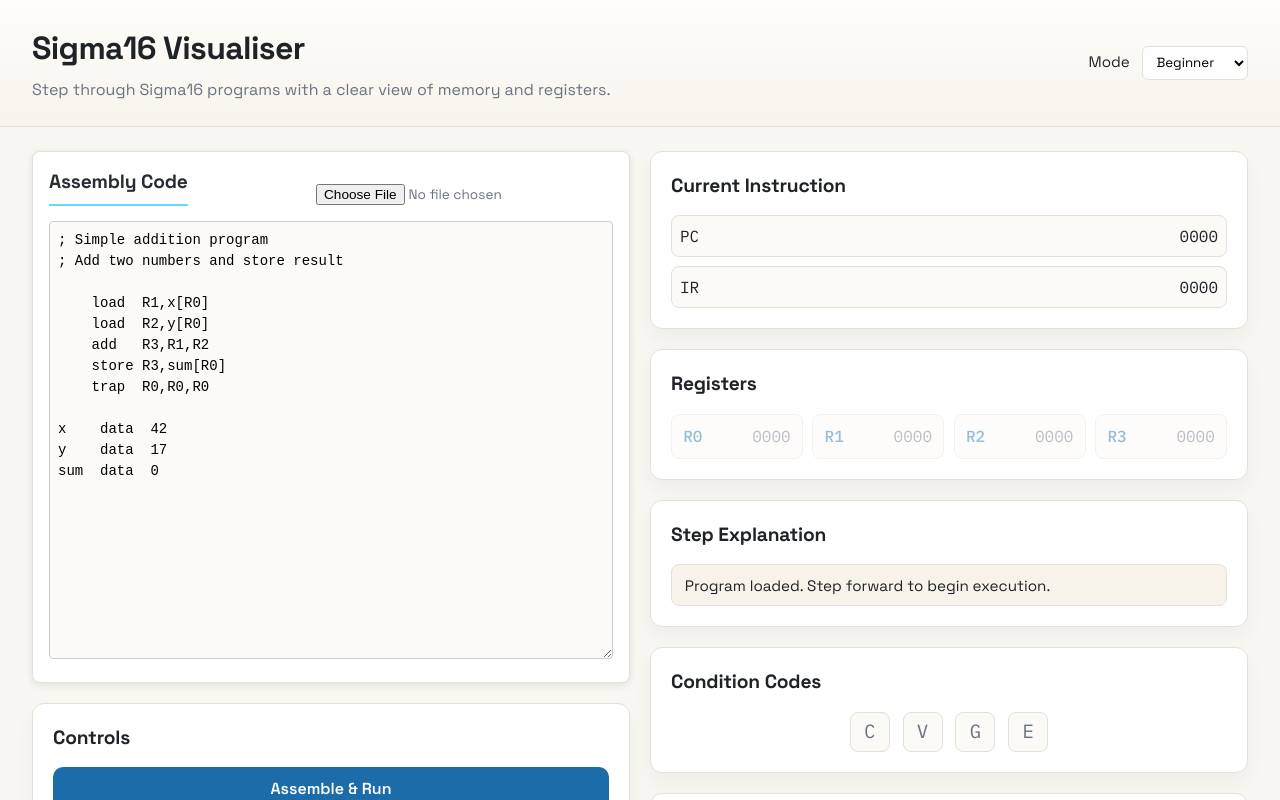
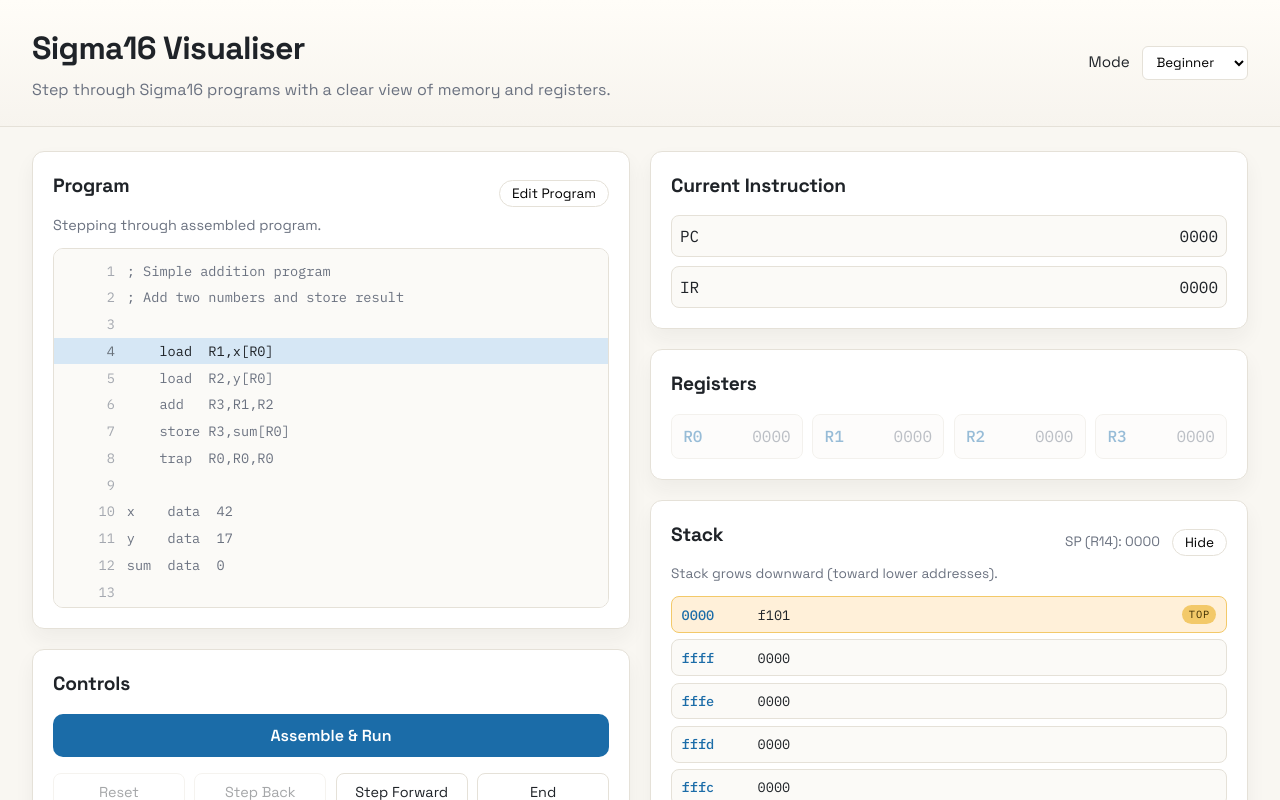
Before and after one commit to laurieshinn89/sigma16-visualiser, a React (Vite) app: page / in a window 1280 px wide. Both pictures are taken after a click on the button "Assemble & Run". Shown: the top 800 px of the page. Built offline with nearby package versions, Linux system fonts and the light colour scheme.

Commit message:
Lock program editor during stepping

```diff
--- a/src/components/Sigma16Visualizer.css
+++ b/src/components/Sigma16Visualizer.css
@@ -101,9 +101,27 @@ section h2 {
   letter-spacing: -0.01em;
 }
 
+.subheading {
+  margin: 1rem 0 0.6rem 0;
+  font-size: 1rem;
+  color: var(--muted);
+}
+
 .file-input input[type="file"] {
   font-size: 0.85rem;
   font-family: inherit;
+  color: var(--muted);
+}
+
+.program-actions {
+  display: flex;
+  align-items: center;
+  gap: 0.75rem;
+}
+
+.program-status {
+  margin: 0 0 0.75rem 0;
+  font-size: 0.9rem;
   color: var(--muted);
 }
 
@@ -230,12 +248,16 @@ section h2 {
 }
 
 .listing {
-  max-height: 260px;
+  max-height: 240px;
   overflow-y: auto;
   border: 1px solid var(--border);
   border-radius: 10px;
   background: #fbfaf7;
   padding: 0.5rem 0;
+}
+
+.listing-locked {
+  max-height: 360px;
 }
 
 .empty-state {
@@ -245,6 +267,15 @@ section h2 {
 }
 
 .help-button {
+  border: 1px solid var(--border);
+  background: #fff;
+  border-radius: 999px;
+  padding: 0.25rem 0.75rem;
+  font-size: 0.85rem;
+  cursor: pointer;
+}
+
+.toggle-button {
   border: 1px solid var(--border);
   background: #fff;
   border-radius: 999px;
@@ -431,6 +462,94 @@ section h2 {
   box-shadow: inset 0 0 0 1px var(--accent);
 }
 
+.memory-cell.stack-pointer {
+  border-color: #d89b25;
+  box-shadow: inset 0 0 0 1px #d89b25;
+}
+
+.mem-tags {
+  display: flex;
+  gap: 0.35rem;
+  margin-left: 0.5rem;
+}
+
+.mem-tag {
+  font-size: 0.65rem;
+  text-transform: uppercase;
+  letter-spacing: 0.05em;
+  padding: 0.1rem 0.35rem;
+  border-radius: 999px;
+  background: #eef2f7;
+  color: var(--muted);
+  border: 1px solid var(--border);
+}
+
+.stack-section .section-title {
+  align-items: center;
+}
+
+.stack-actions {
+  display: flex;
+  align-items: center;
+  gap: 0.75rem;
+}
+
+.stack-meta {
+  font-size: 0.85rem;
+  color: var(--muted);
+}
+
+.stack-note {
+  margin: 0 0 0.75rem 0;
+  font-size: 0.85rem;
+  color: var(--muted);
+}
+
+.stack-collapsed {
+  margin: 0;
+  font-size: 0.85rem;
+  color: var(--muted);
+}
+
+.stack-list {
+  display: flex;
+  flex-direction: column;
+  gap: 0.4rem;
+}
+
+.stack-row {
+  display: grid;
+  grid-template-columns: 4rem 1fr auto;
+  gap: 0.75rem;
+  align-items: center;
+  padding: 0.45rem 0.6rem;
+  border-radius: 8px;
+  border: 1px solid var(--border);
+  background: #fbfaf7;
+  font-family: 'IBM Plex Mono', monospace;
+  font-size: 0.85rem;
+}
+
+.stack-row.top {
+  background: #fff0d9;
+  border-color: var(--highlight);
+}
+
+.stack-addr {
+  color: var(--accent);
+  font-weight: 600;
+}
+
+.stack-label {
+  font-size: 0.65rem;
+  text-transform: uppercase;
+  letter-spacing: 0.08em;
+  padding: 0.1rem 0.4rem;
+  border-radius: 999px;
+  background: var(--highlight);
+  color: #3b2b00;
+}
+
 .instruction-explanation {
   margin: 0;
   padding: 0.6rem 0.8rem;
--- a/src/components/Sigma16Visualizer.jsx
+++ b/src/components/Sigma16Visualizer.jsx
@@ -22,6 +22,7 @@ export function Sigma16Visualizer() {
   const [displayFormat, setDisplayFormat] = useState('hex')
   const [mode, setMode] = useState('beginner')
   const [showLabelHelp, setShowLabelHelp] = useState(false)
+  const [showStack, setShowStack] = useState(true)
 
   const {
     currentState,
@@ -38,6 +39,7 @@ export function Sigma16Visualizer() {
     prevStep,
     reset,
     goToEnd,
+    clearTimeline,
     canStepForward,
     canStepBackward,
     hasTimeline,
@@ -103,6 +105,22 @@ export function Sigma16Visualizer() {
   const currentInstrAddress = currentDelta
     ? currentDelta.curInstrAddr
     : timeline?.programInfo?.startAddress ?? null
+  const stackPointer = currentState?.reg?.[14] ?? null
+
+  const stackEntries = useMemo(() => {
+    if (!currentState || stackPointer === null) return []
+    const entries = []
+    const count = 16
+    for (let i = 0; i < count; i += 1) {
+      const address = (stackPointer - i) & 0xffff
+      entries.push({
+        address,
+        value: currentState.mem[address],
+        isTop: i === 0
+      })
+    }
+    return entries
+  }, [currentState, stackPointer])
 
   const labelContext = useMemo(() => {
     const symbolTable = timeline?.assembly?.symbolTable
@@ -214,13 +232,26 @@ export function Sigma16Visualizer() {
 
       <div className="visualizer-content">
         <div className="left-panel">
-          <section className="editor-section">
+          <section className="program-section">
             <div className="section-title">
-              <h2>Assembly Code</h2>
+              <h2>Program</h2>
+              <div className="program-actions">
+                {!hasTimeline ? (
                   <div className="file-input">
                     <input type="file" accept=".asm,.s16,.txt" onChange={handleFileLoad} />
                   </div>
+                ) : (
+                  <button
+                    type="button"
+                    className="toggle-button"
+                    onClick={clearTimeline}
+                  >
+                    Edit Program
+                  </button>
+                )}
               </div>
+            </div>
+            {!hasTimeline ? (
               <textarea
                 className="assembly-editor"
                 value={sourceCode}
@@ -229,6 +260,25 @@ export function Sigma16Visualizer() {
                 rows={20}
                 disabled={isExecuting}
               />
+            ) : (
+              <>
+                <p className="program-status">Stepping through assembled program.</p>
+                <div className="listing listing-locked">
+                  {listingLines.map((line, index) => {
+                    const isActive = index === currentLineIndex
+                    return (
+                      <div
+                        key={`${index}-${line}`}
+                        className={`listing-line ${isActive ? 'active' : ''}`}
+                      >
+                        <span className="line-number">{String(index + 1).padStart(3, ' ')}</span>
+                        <span className="line-text">{line || ' '}</span>
+                      </div>
+                    )
+                  })}
+                </div>
+              </>
+            )}
           </section>
 
           <section className="control-panel">
@@ -293,24 +343,6 @@ export function Sigma16Visualizer() {
             )}
           </section>
 
-          <section className="listing-section">
-            <h2>Source Listing</h2>
-            <div className="listing">
-              {listingLines.map((line, index) => {
-                const isActive = index === currentLineIndex
-                return (
-                  <div
-                    key={`${index}-${line}`}
-                    className={`listing-line ${isActive ? 'active' : ''}`}
-                  >
-                    <span className="line-number">{String(index + 1).padStart(3, ' ')}</span>
-                    <span className="line-text">{line || ' '}</span>
-                  </div>
-                )
-              })}
-            </div>
-          </section>
-
         </div>
 
         <div className="right-panel">
@@ -363,6 +395,41 @@ export function Sigma16Visualizer() {
                 </div>
               </section>
 
+              <section className="stack-section">
+                <div className="section-title">
+                  <h2>Stack</h2>
+                  <div className="stack-actions">
+                    <span className="stack-meta">SP (R14): {stackPointer !== null ? wordToHex(stackPointer) : '--'}</span>
+                    <button
+                      type="button"
+                      className="toggle-button"
+                      onClick={() => setShowStack((prev) => !prev)}
+                    >
+                      {showStack ? 'Hide' : 'Show'}
+                    </button>
+                  </div>
+                </div>
+                {showStack ? (
+                  <>
+                    <p className="stack-note">Stack grows downward (toward lower addresses).</p>
+                    <div className="stack-list">
+                      {stackEntries.map((entry) => (
+                        <div
+                          key={entry.address}
+                          className={`stack-row ${entry.isTop ? 'top' : ''}`}
+                        >
+                          <span className="stack-addr">{wordToHex(entry.address)}</span>
+                          <span className="stack-value">{formatValue(entry.value, displayFormat)}</span>
+                          {entry.isTop && <span className="stack-label">TOP</span>}
+                        </div>
+                      ))}
+                    </div>
+                  </>
+                ) : (
+                  <p className="stack-collapsed">Stack view hidden.</p>
+                )}
+              </section>
+
               <section className="explanation-section">
                 <h2>Step Explanation</h2>
                 <p className="instruction-explanation">{explanation}</p>
@@ -384,14 +451,21 @@ export function Sigma16Visualizer() {
                   {memoryLocations.map((addr) => {
                     const isChanged = currentDelta?.changedMemory?.[addr] !== undefined
                     const isCurrentInstr = currentInstrAddress === addr
+                    const isStackPointer = stackPointer === addr
                     return (
                       <div
                         key={addr}
-                        className={`memory-cell ${isChanged ? 'changed' : ''} ${isCurrentInstr ? 'current-instruction' : ''}`}
-                        title={isCurrentInstr ? 'Current instruction address' : (isChanged ? 'Changed in this step' : '')}
+                        className={`memory-cell ${isChanged ? 'changed' : ''} ${isCurrentInstr ? 'current-instruction' : ''} ${isStackPointer ? 'stack-pointer' : ''}`}
+                        title={isCurrentInstr ? 'Current instruction address' : (isStackPointer ? 'Stack pointer' : (isChanged ? 'Changed in this step' : ''))}
                       >
                         <span className="mem-addr">{wordToHex(addr)}</span>
                         <span className="mem-value">{formatValue(currentState.mem[addr], displayFormat)}</span>
+                        {(isCurrentInstr || isStackPointer) && (
+                          <span className="mem-tags">
+                            {isCurrentInstr && <span className="mem-tag">PC/IR</span>}
+                            {isStackPointer && <span className="mem-tag">SP</span>}
+                          </span>
+                        )}
                       </div>
                     )
                   })}
```
Lines whose indentation alone changed are shown as unchanged.
